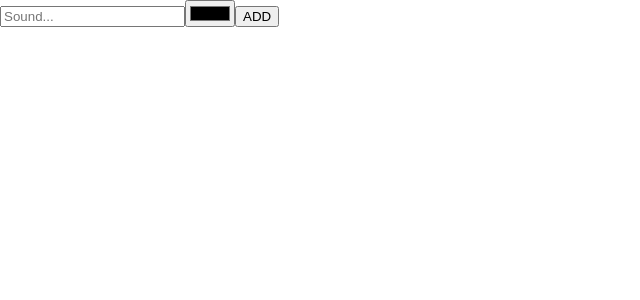
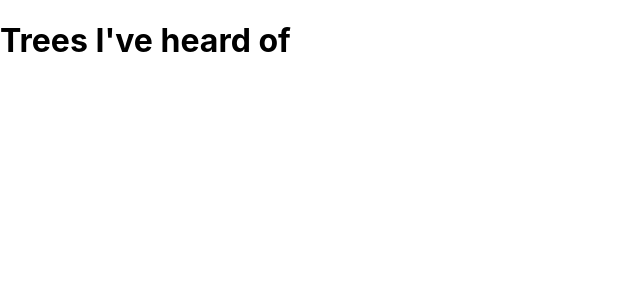
Before and after one commit to alicandev/learning_react-hooks, a React (Create React App) app: page / in a window 1280 px wide. Shown: the top 300 px of the page, without its empty margins (0-640 px from the left). Built offline with nearby package versions, Linux system fonts and the light colour scheme.

Commit message:
Placing data on context

```diff
--- a/src/index.js
+++ b/src/index.js
@@ -1,40 +1,30 @@
-import React, { } from 'react';
+import React, { createContext } from 'react';
 import ReactDOM from 'react-dom';
 import './index.css';
-import { useInput } from './useInput';
+
+export const TreesContext = createContext();
+
+const trees = [
+  {id: '1', type: 'Maple'},
+  {id: '2', type: 'Oak'},
+  {id: '3', type: 'Family'},
+  {id: '4', type: 'Component'}
+];
 
 const App = () => {
-  const [titleProps, resetTitle] = useInput('');
-  const [colorProps, resetColor] = useInput('#000000');
-
-  const submit = (e) => {
-    e.preventDefault();
-    alert(`${titleProps.value} sounds like ${colorProps.value}.`);
-    resetTitle();
-    resetColor();
-  };
 
   return (
-    <form onSubmit={submit}>
-      <input
-        {...titleProps}
-        type="text"
-        placeholder="Sound..."
-      />
-      <input
-        {...colorProps}
-        type="color"
-      />
-      <button>ADD</button>
-    </form>
+    <div>
+      <h1>Trees I&apos;ve heard of</h1>
+    </div>
   );
 };
 
 // PropTypes
 
 ReactDOM.render(
-  <React.StrictMode>
+  <TreesContext.Provider value={{trees}}>
     <App />
-  </React.StrictMode>,
+  </TreesContext.Provider>,
   document.getElementById('root')
 );
```
Also changed, not shown: 1 other file (tests, documents, lock files or other folders).
